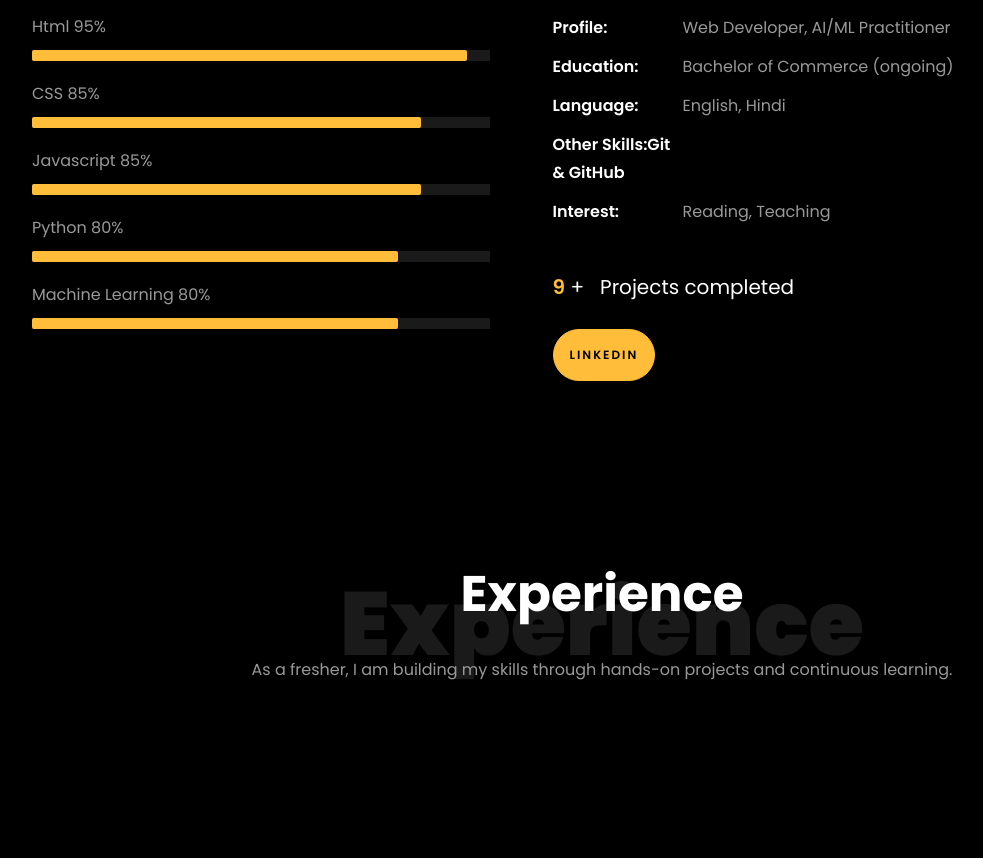
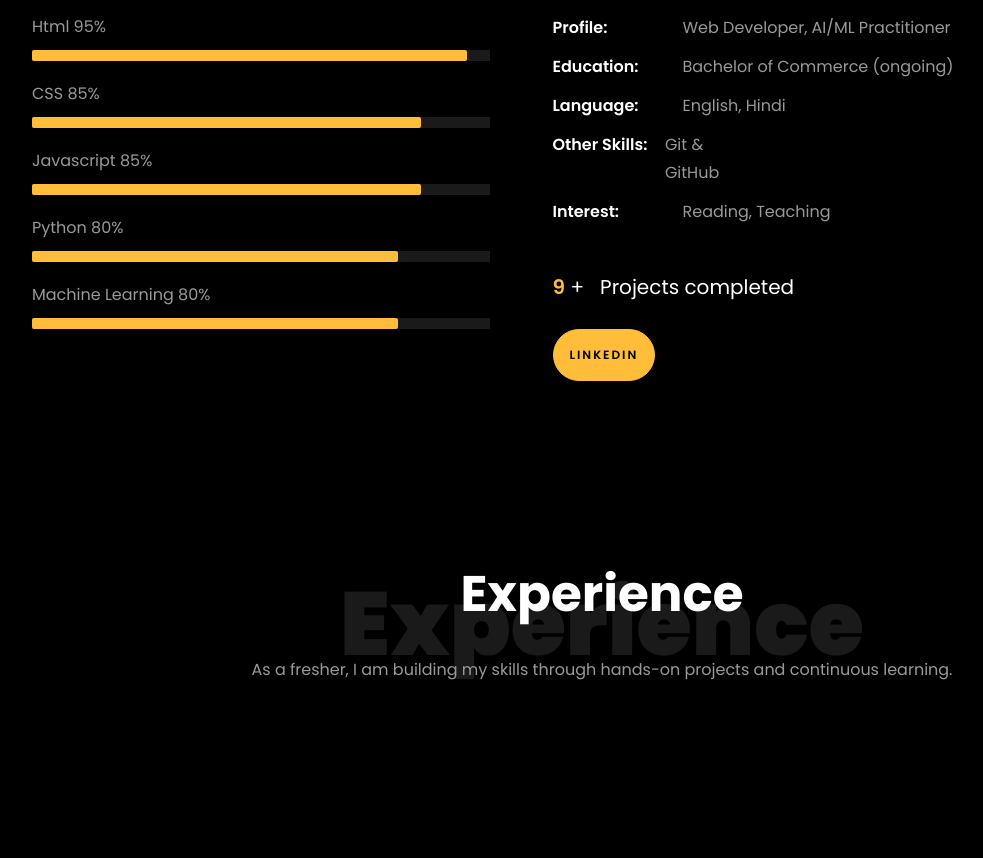
Before and after one commit to Sampatti15/Sampatti_Portfolio, a plain HTML site: page index.html in a window 1280 px wide. Shown: the part 1102-1960 px from the top of the page, without its empty margins (38-1021 px from the left). Drawn offline with Linux system fonts and the light colour scheme; files whose address does not match are found by name.

Commit message:
Fix formatting of 'Other Skills' list item

```diff
--- a/index.html
+++ b/index.html
@@ -291,7 +291,7 @@ flex:1;
 									<li class="d-flex"><span>Profile:</span> <span>Web Developer, AI/ML Practitioner</span></li>
 									<li class="d-flex"><span>Education:</span> <span>Bachelor of Commerce (ongoing)</span></li>
 									<li class="d-flex"><span>Language:</span> <span>English, Hindi</span></li>
-									<li class="d-flex"><span>Other Skills:Git & GitHub</span> <span></span></li>
+									<li class="d-flex"><span>Other Skills:</span> Git & GitHub<span></span></li>
 									<li class="d-flex"><span>Interest:</span> <span>Reading, Teaching</span></li>
 
 								</ul>
```
